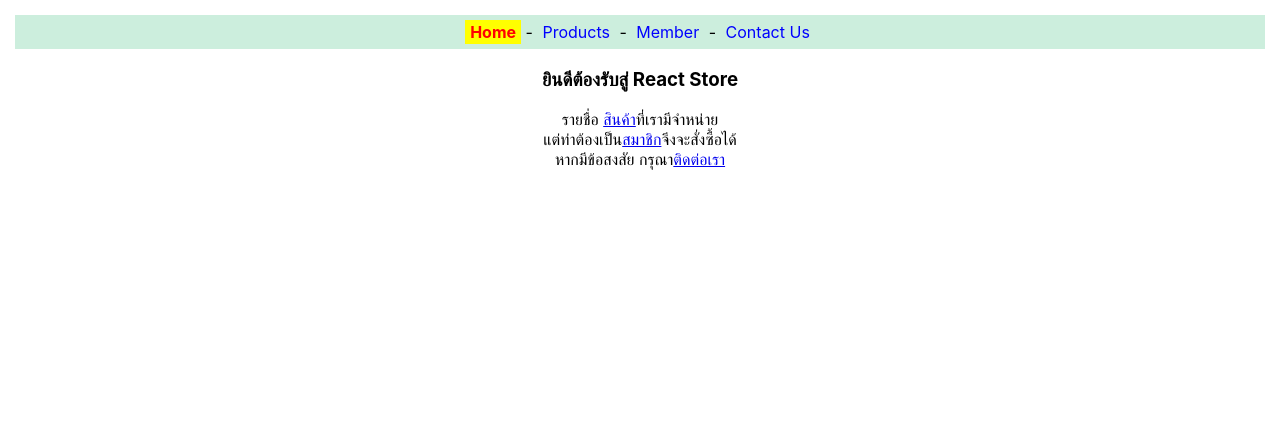
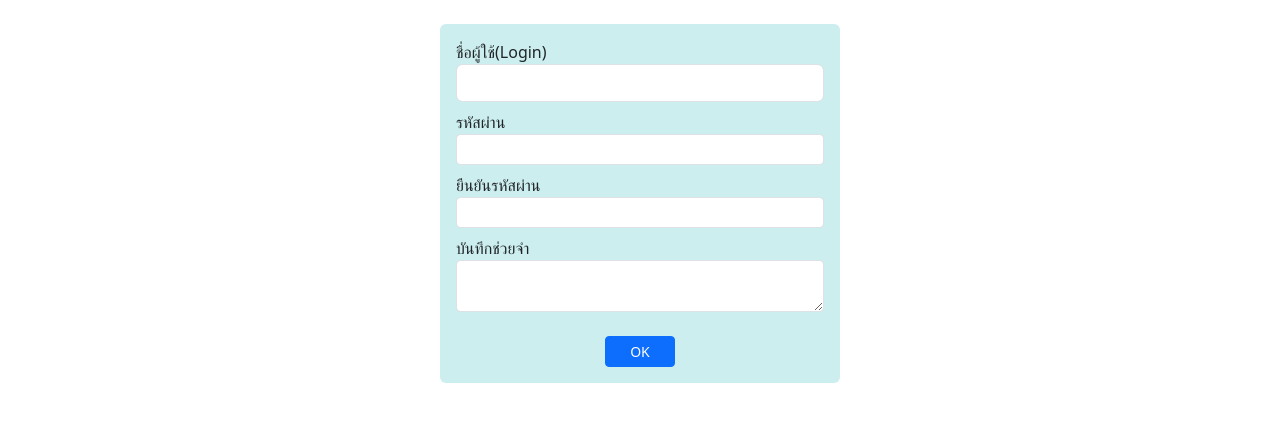
Before and after one commit to ttttontoey/app0, a React (Create React App) app: page / in a window 1280 px wide. Shown: the top 422 px of the page. Built offline with nearby package versions, Linux system fonts and the light colour scheme.

Commit message:
FormText
.

```diff
--- a/package.json
+++ b/package.json
@@ -7,6 +7,7 @@
     "@testing-library/jest-dom": "^6.6.3",
     "@testing-library/react": "^16.3.0",
     "@testing-library/user-event": "^13.5.0",
+    "bootstrap": "^5.3.8",
     "react": "^19.1.0",
     "react-dom": "^19.1.0",
     "react-router-dom": "^7.8.2",
--- a/src/App.js
+++ b/src/App.js
@@ -1,9 +1,15 @@
-import React from 'react'
-import Router2 from "./router3"
+import React from 'react';
+import FormText from './form-text';
+export default function App() {
+  return <FormText />;
+}
 
-export default function App() {
-return <Router2/>
-}
+
+// import Router2 from "./router3"
+
+// export default function App() {
+// return <Router2/>
+// }
 
 
 // import { useState } from "react";
--- /dev/null
+++ b/src/form-text.js
@@ -0,0 +1,51 @@
+import React from "react";
+
+export default function FormText(){
+    const textPswd =React.useRef()
+    const textPswd2 = React.createRef()
+
+    const onBlurPassword = () =>{
+        let pswd = textPswd.current.value
+        if (pswd!==''&& !pswd.match(/^[0-9a-zA-Z]+$/)){
+            textPswd.current.value= ''
+            alert('ต้องเป็น 0-9 หรือ a-z หรือ A-Z เท่านั้น')
+        }
+    }
+    const onBlurPassword2 = () => {
+        if (textPswd.current.value !== textPswd2.current.value){
+        textPswd2.current.value= ''
+        alert('รหัสผ่านทั้งสองช่องไม่ตรงกัน')
+        }
+    }
+
+    return(
+        <div className="mt-4 mx-auto p-3 rounded" style={{width:'400px',background:'#cee'}}>
+            <form>
+                <div className="form-group mb-2">
+                    <label htmlFor="login">ชื่อผู้ใช้(Login)</label>
+                    <input type="text" id="login" name="login" maxLength="20" className="form-control from-control-sm"/>
+                </div>
+                <div className="form-group mb-2">
+                    <label htmlFor="pswd">รหัสผ่าน</label>
+                    <input type="password" id="pswd" name="pswd" maxLength="10" className="form-control form-control-sm"
+                    ref={textPswd} onBlur={onBlurPassword} />
+                </div>
+                <div className="form-group mb-2">
+                    <label htmlFor="pswd2">ยืนยันรหัสผ่าน</label>
+                    <input type="password" id="pswd2" className="form-control form-control-sm"
+                    ref={textPswd2} onBlur={onBlurPassword2}/>
+                </div>
+                <div className="form-group mb-4">
+                    <label htmlFor="memo">บันทึกช่วยจำ</label>
+                    <textarea type="memo" name="memo" row="2" maxLength="200" className="form-control form-control-sm">
+                    </textarea>
+                </div>
+                <div className="text-center">
+                    <button type="submit" className="btn btn-sm px-4 btn-primary">
+                    OK
+                    </button>
+                </div>
+            </form>
+        </div>
+    )
+}
--- a/src/index.js
+++ b/src/index.js
@@ -3,6 +3,8 @@ import ReactDOM from 'react-dom/client';
 import './index.css';
 import App from './App';
 import reportWebVitals from './reportWebVitals';
+import 'bootstrap/dist/css/bootstrap.min.css'
+import 'bootstrap/dist/js/bootstrap.bundle.min.js'
 
 const root = ReactDOM.createRoot(document.getElementById('root'));
 root.render(
```
Also changed, not shown: 1 other file (tests, documents, lock files or other folders).
